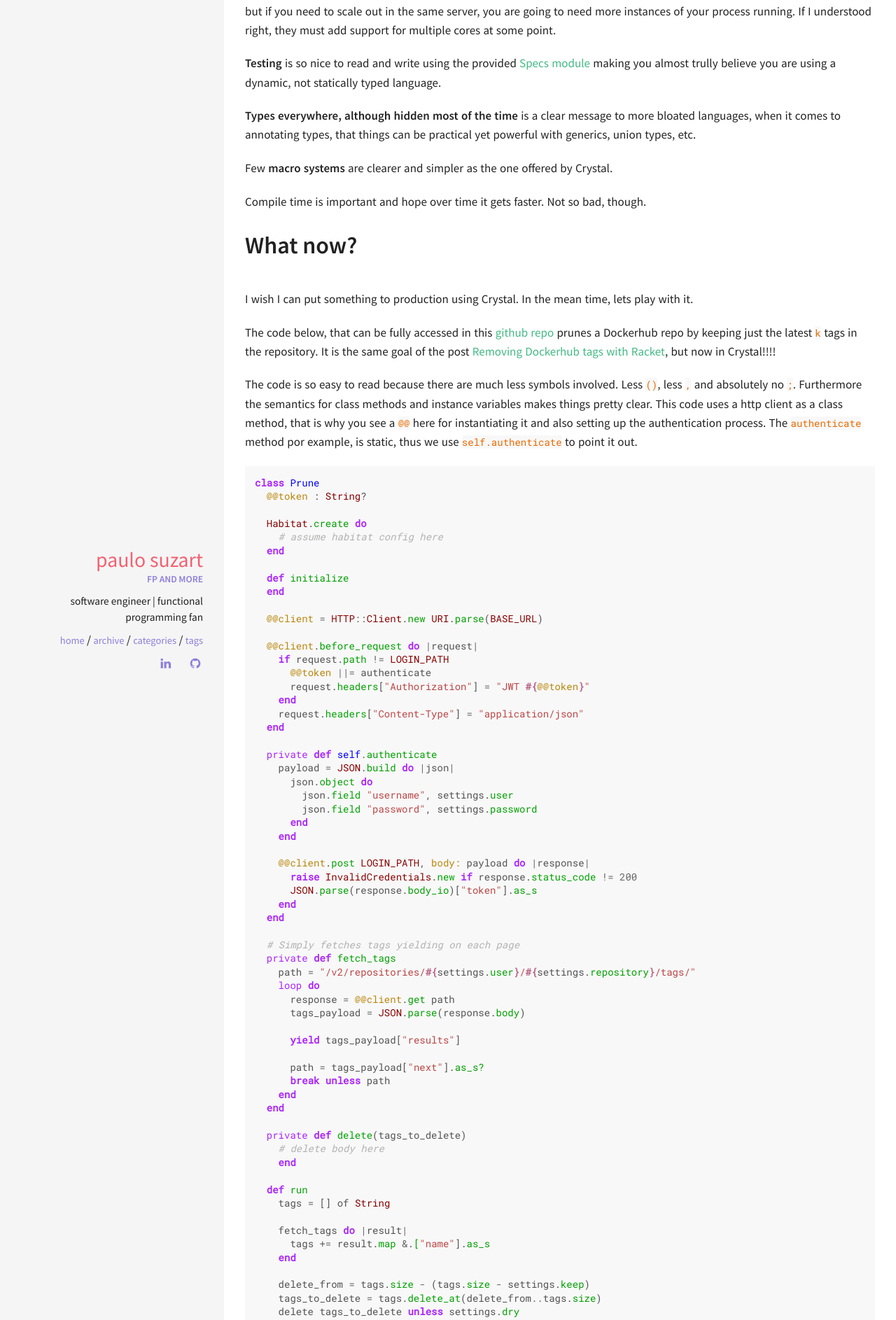
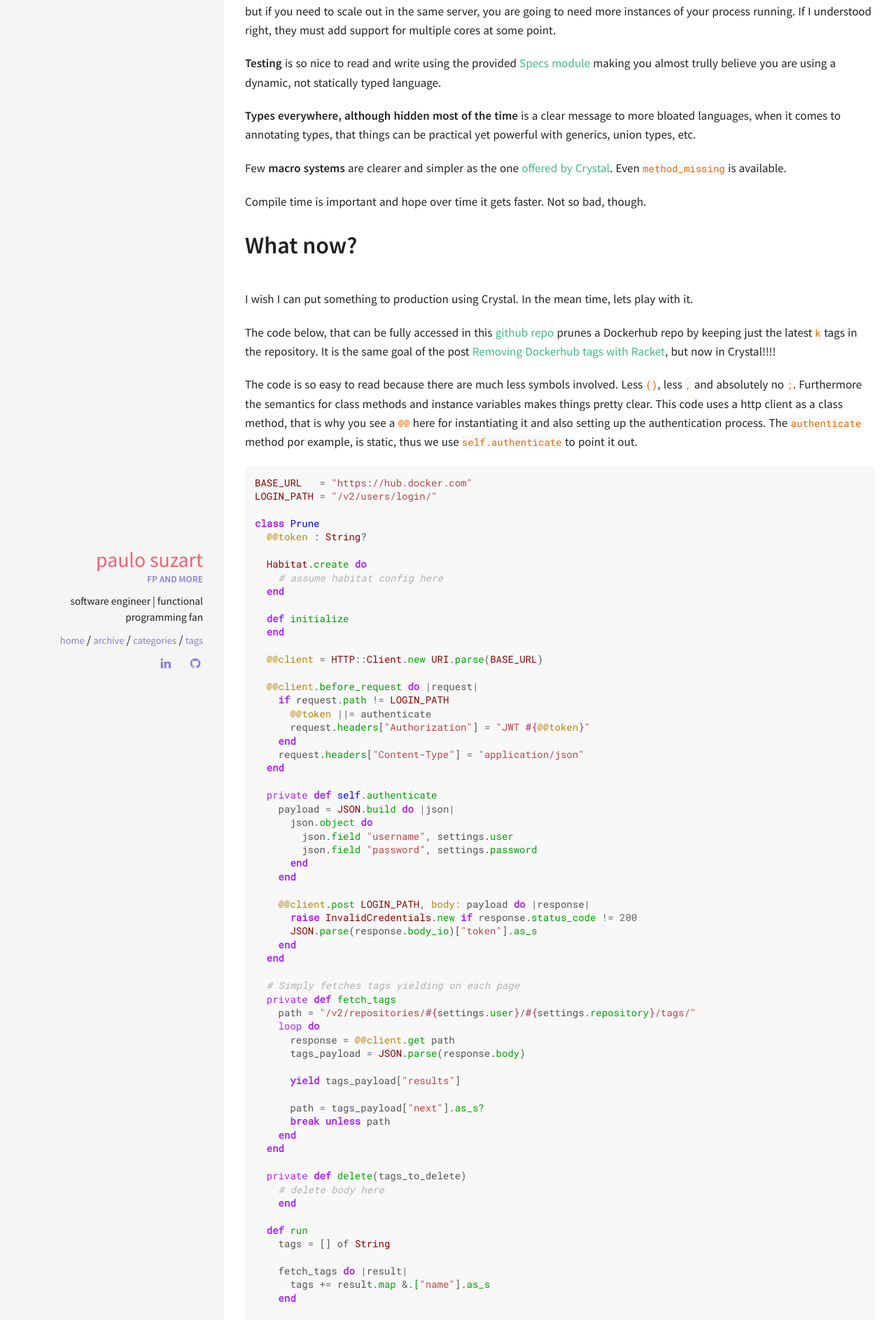
Before and after one commit to paulosuzart/paulosuzart.github.io, a Jekyll site: the page built from _posts/2018-02-15-why-crystal-is-awesome.md, in a window 1280 px wide. Shown: the part 1577-3463 px from the top of the page at 70% size. Built offline with Jekyll 4.4.1, drawn with Linux system fonts in a browser that asks for light colours; comment, search, counter and statistics services are not loaded.

Commit message:
Added more links. added not present constants for easy read

````diff
--- a/_posts/2018-02-15-why-crystal-is-awesome.md
+++ b/_posts/2018-02-15-why-crystal-is-awesome.md
@@ -51,7 +51,7 @@ Crystal is **backed by a GC**, so no memory management in your way. Nevertheless
 
 **Types everywhere, although hidden most of the time** is a clear message to more bloated languages, when it comes to annotating types, that things can be practical yet powerful with generics, union types, etc.
 
-Few **macro systems** are clearer and simpler as the one offered by Crystal.
+Few **macro systems** are clearer and simpler as the one [offered by Crystal](https://crystal-lang.org/docs/syntax_and_semantics/macros.html). Even `method_missing` is available.
 
 Compile time is important and hope over time it gets faster. Not so bad, though.
 
@@ -64,6 +64,9 @@ The code below, that can be fully accessed in this [github repo](https://github.
 The code is so easy to read because there are much less symbols involved. Less `()`, less `,` and absolutely no `;`. Furthermore the semantics for class methods and instance variables makes things pretty clear. This code uses a http client as a class method, that is why you see a `@@` here for instantiating it and also setting up the authentication process. The `authenticate` method por example, is static, thus we use `self.authenticate` to point it out.
 
 ``` ruby
+BASE_URL   = "https://hub.docker.com"
+LOGIN_PATH = "/v2/users/login/"
+
 class Prune
   @@token : String?
 
````
